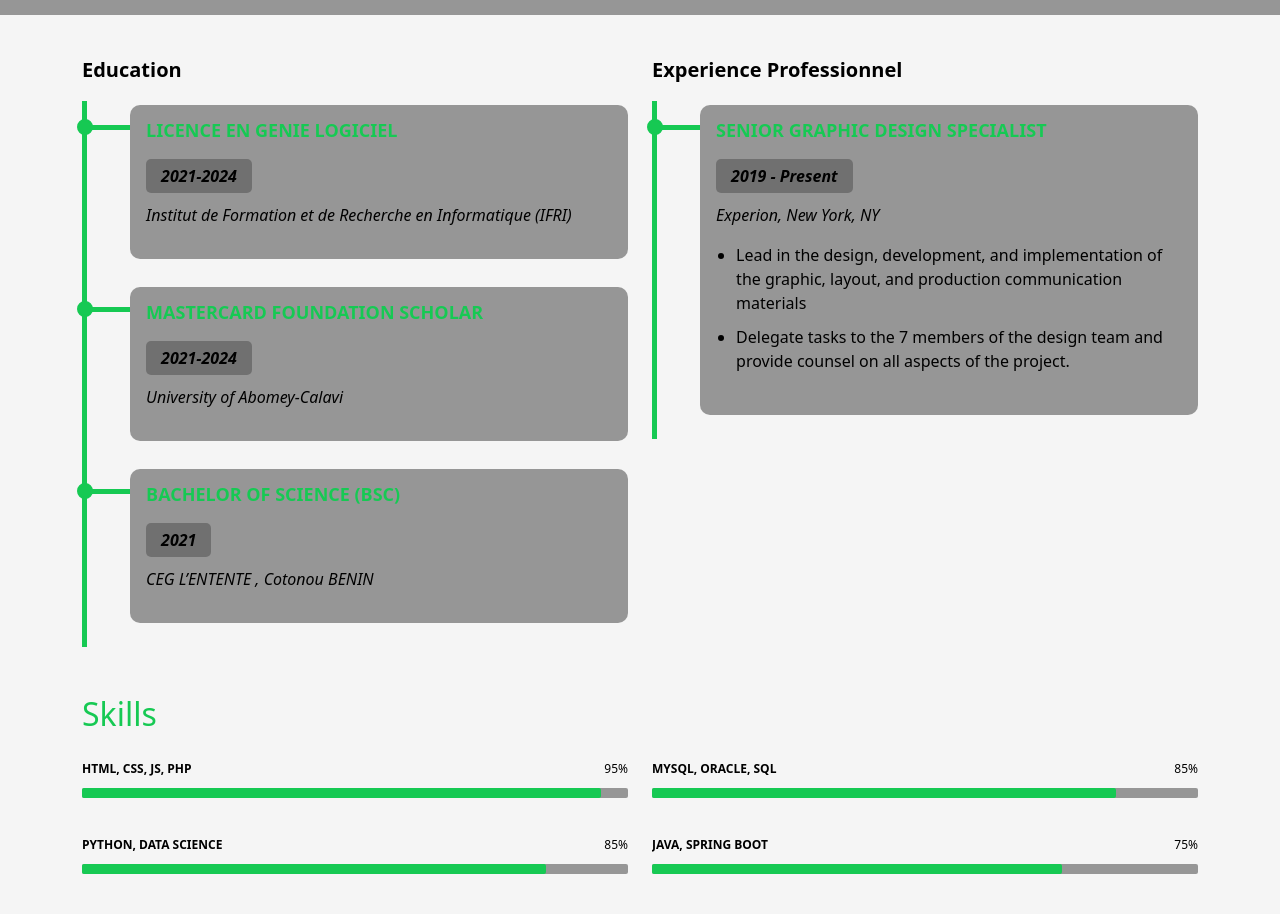
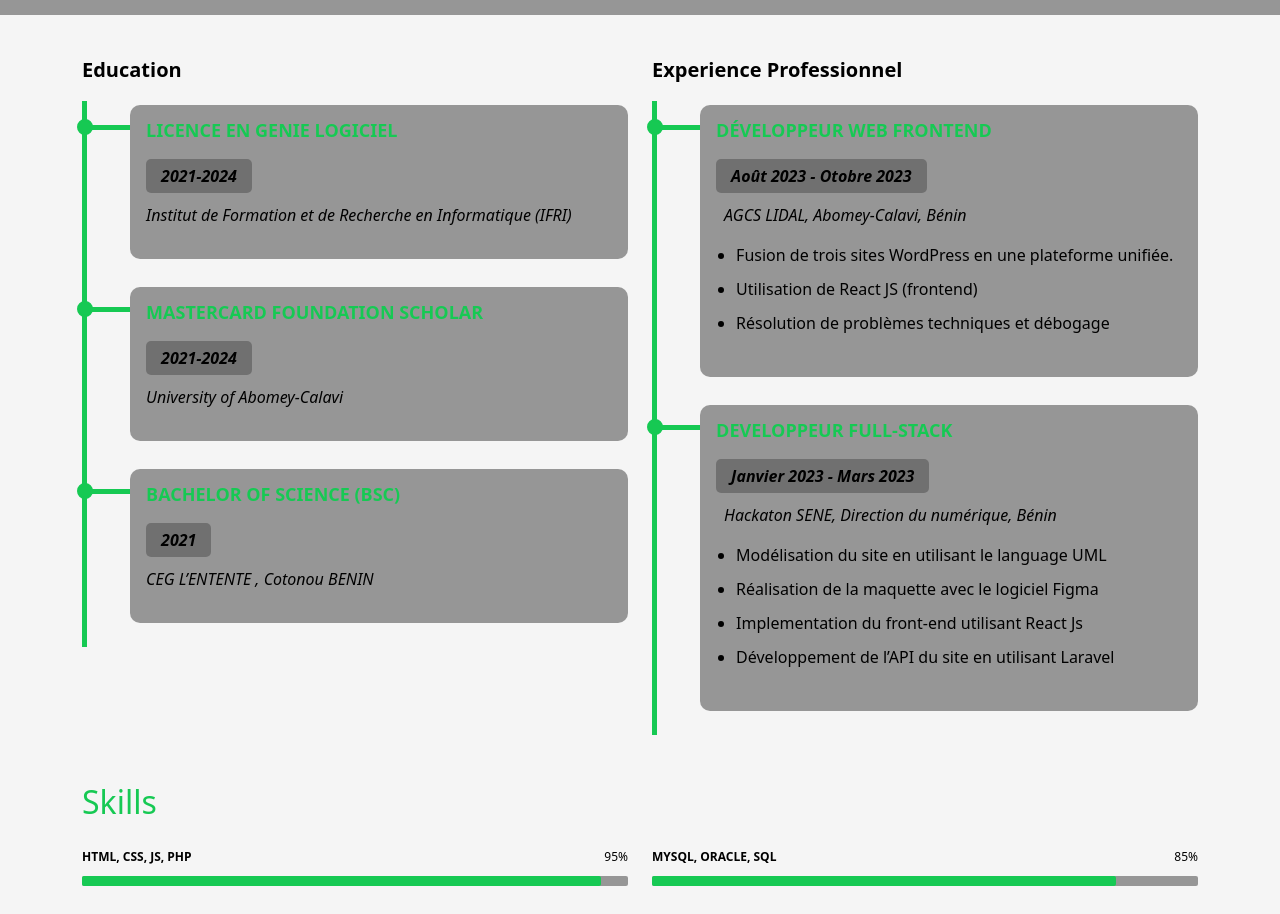
Before and after one commit to Charlot-DEDJINOU/Website, a Vue app: page / in a window 1280 px wide. Shown: the part 1180-2094 px from the top of the page. Built offline with nearby package versions, Linux system fonts and the light colour scheme.

Commit message:
dynamic Education ExperienceEducation

```diff
--- a/src/components/EducationExperienceSection.vue
+++ b/src/components/EducationExperienceSection.vue
@@ -1,12 +1,14 @@
 <script>
 import { useStore } from 'vuex'
 import { computed, ref } from 'vue'
-import EducationData from '../data/EducationData';
+import Educations from '../data/Educations'
+import Experiences from '../data/Experiences'
 
 export default {
   setup() {
 
-        const data = EducationData()
+        const educations = Educations();
+        const experiences = Experiences();
 
         const store = useStore();
         const uniColor = ref(computed(() => store.state.uniColor))
@@ -15,7 +17,8 @@ export default {
         return {
             uniColor,
             theme,
-            data
+            educations,
+            experiences
         }
     }
 }
@@ -26,7 +29,7 @@ export default {
           <div class="row">
               <div class="col-lg-6">
                   <span class="resume-title my-3 d-inline-block">Education</span>
-              <div v-for="(item, index) in data" :key="index" class="resume-item d-flex py-4" :style="{'--before' : uniColor, borderLeft : '5px solid' + uniColor}">
+                  <div v-for="(item, index) in educations" :key="index" class="resume-item d-flex py-4" :style="{'--before' : uniColor, borderLeft : '5px solid' + uniColor}">
                     <span :style="{backgroundColor : uniColor}"></span>
                     <div class="informations p-3 w-100" :style="{backgroundColor : theme.background.secondary}">
                         <h4 :style="{color : uniColor}">
@@ -38,16 +41,15 @@ export default {
               </div>
               <div class="col-lg-6">
                   <span class="resume-title my-3 d-inline-block">Experience Professionnel</span>
-              <div class="resume-item d-flex py-4" :style="{'--before' : uniColor, borderLeft : '5px solid' + uniColor}">
+                  <div v-for="(item, index) in experiences" :key="index" class="resume-item d-flex py-4" :style="{'--before' : uniColor, borderLeft : '5px solid' + uniColor}">
                     <span :style="{backgroundColor : uniColor}"></span>
                     <div class="informations p-3 w-100" :style="{backgroundColor : theme.background.secondary}">
-                    <h4 :style="{color : uniColor}">Senior graphic design specialist</h4>
-                    <i :style="{backgroundColor : theme.background.tertiaire}" class="text-responsive">2019 - Present</i>
-                    <p><em>Experion, New York, NY </em></p>
+                        <h4 :style="{color : uniColor}">{{ item.title }}</h4>
+                        <i :style="{backgroundColor : theme.background.tertiaire}" class="text-responsive">{{ item.years }}</i>
+                        <p class="px-2"><em>{{ item.place }}</em></p>
                         <p>
                         <ul class="text-responsive">
-                      <li>Lead in the design, development, and implementation of the graphic, layout, and production communication materials</li>
-                      <li>Delegate tasks to the 7 members of the design team and provide counsel on all aspects of the project. </li>
+                          <li v-for="(skill, index) in item.skills" :key="index">{{ skill }}</li>
                         </ul>
                         </p>
                     </div>
```
Lines whose indentation alone changed are shown as unchanged.
